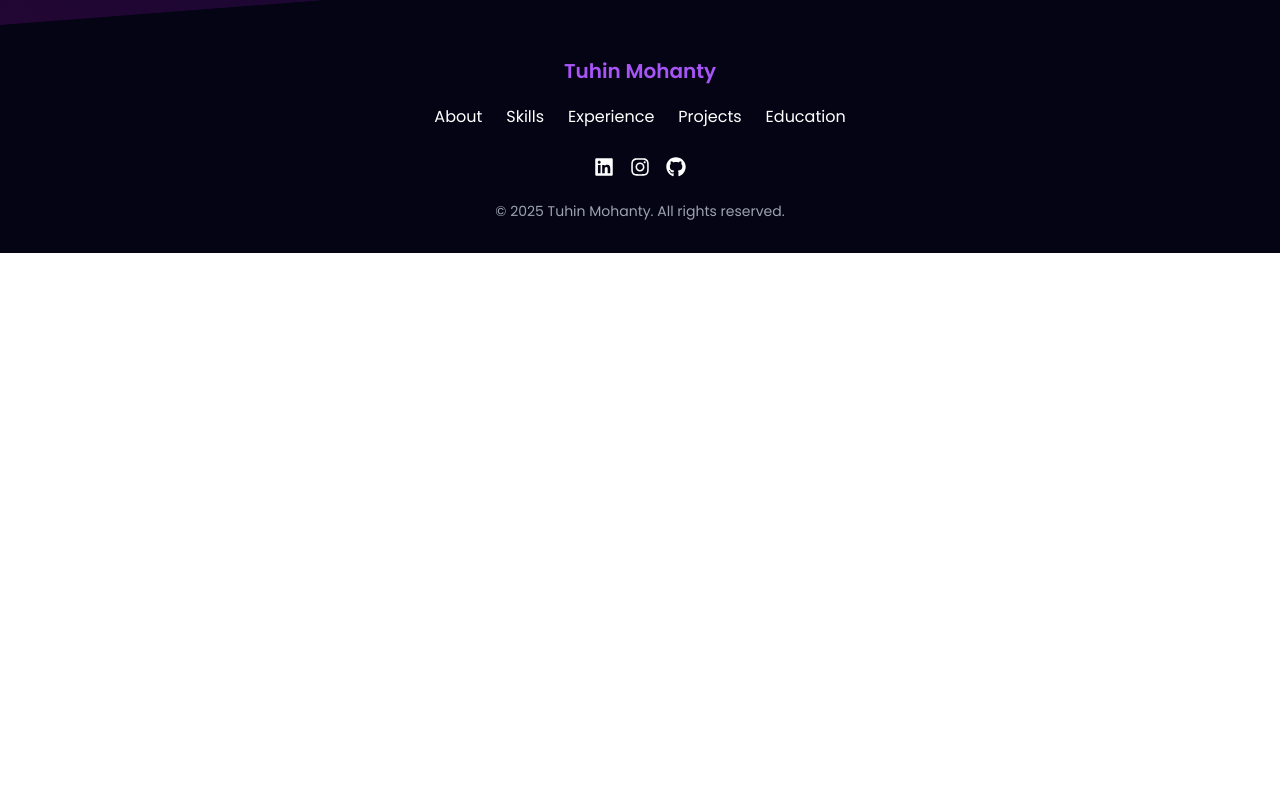
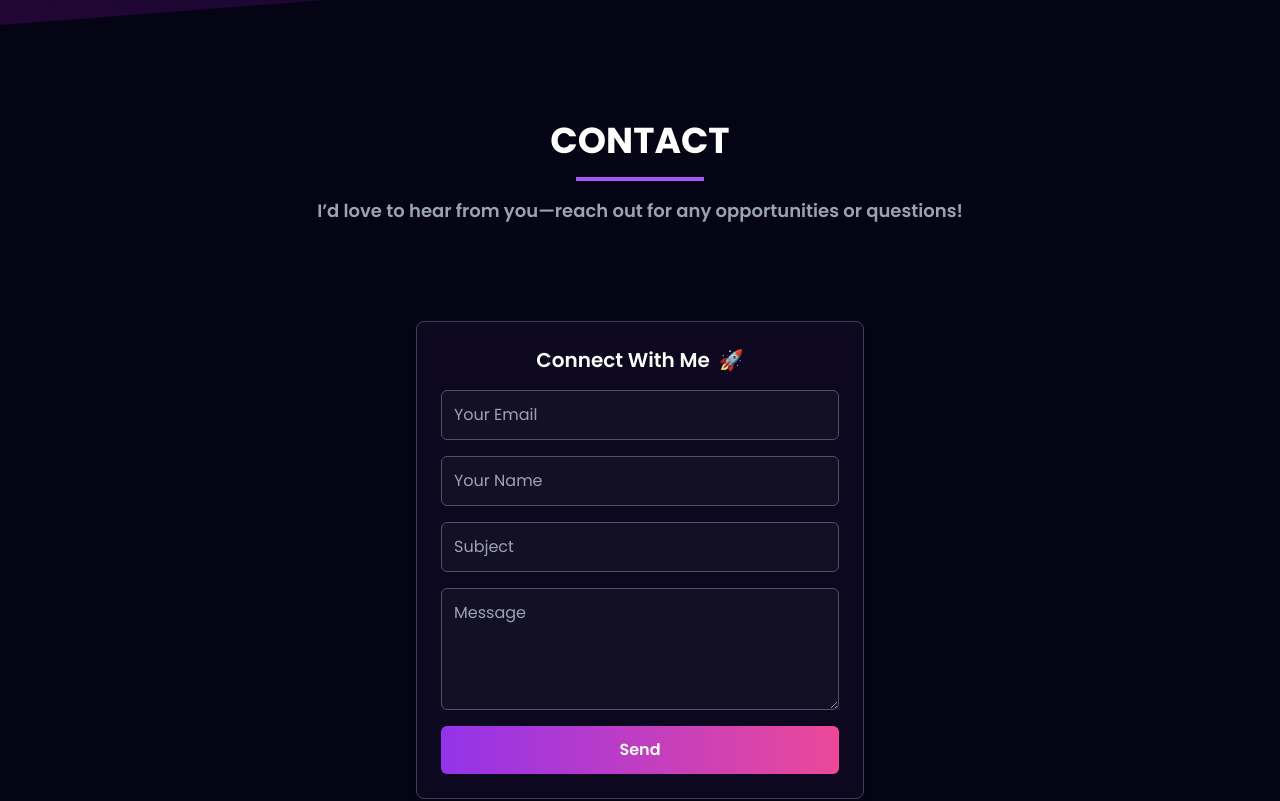
Before and after one commit to DevCraftsmanship/Portfolio, a React (Vite) app: page / in a window 1280 px wide. Shown: the part 6680-7481 px from the top of the page. Before the commit the page ends 6933 px from the top, so only its background shows below. Built offline with nearby package versions, Linux system fonts and the light colour scheme.

Commit message:
Adding contact info

```diff
--- a/src/App.jsx
+++ b/src/App.jsx
@@ -24,7 +24,7 @@ const App = () => {
         <Experience />
         <Work />
         <Education />
-        {/* <Contact /> */}
+        <Contact />
         <Footer />
       </div>
 
--- a/src/components/Contact/Contact.jsx
+++ b/src/components/Contact/Contact.jsx
@@ -12,10 +12,10 @@ const Contact = () => {
 
     emailjs
       .sendForm(
-        "service_axbtt7a",  // Replace with your EmailJS Service ID
-        "template_1ziboq3",  // Replace with your EmailJS Template ID
+        "service_qd310yw",  // Replace with your EmailJS Service ID
+        "template_iwftu9l",  // Replace with your EmailJS Template ID
         form.current,
-        "Rz7W9pVF0HdDryNNL"  // Replace with your EmailJS Public Key
+        "GWfhIDcBqVS07jUSN"  // Replace with your EmailJS Public Key
       )
       .then(
         () => {
```
